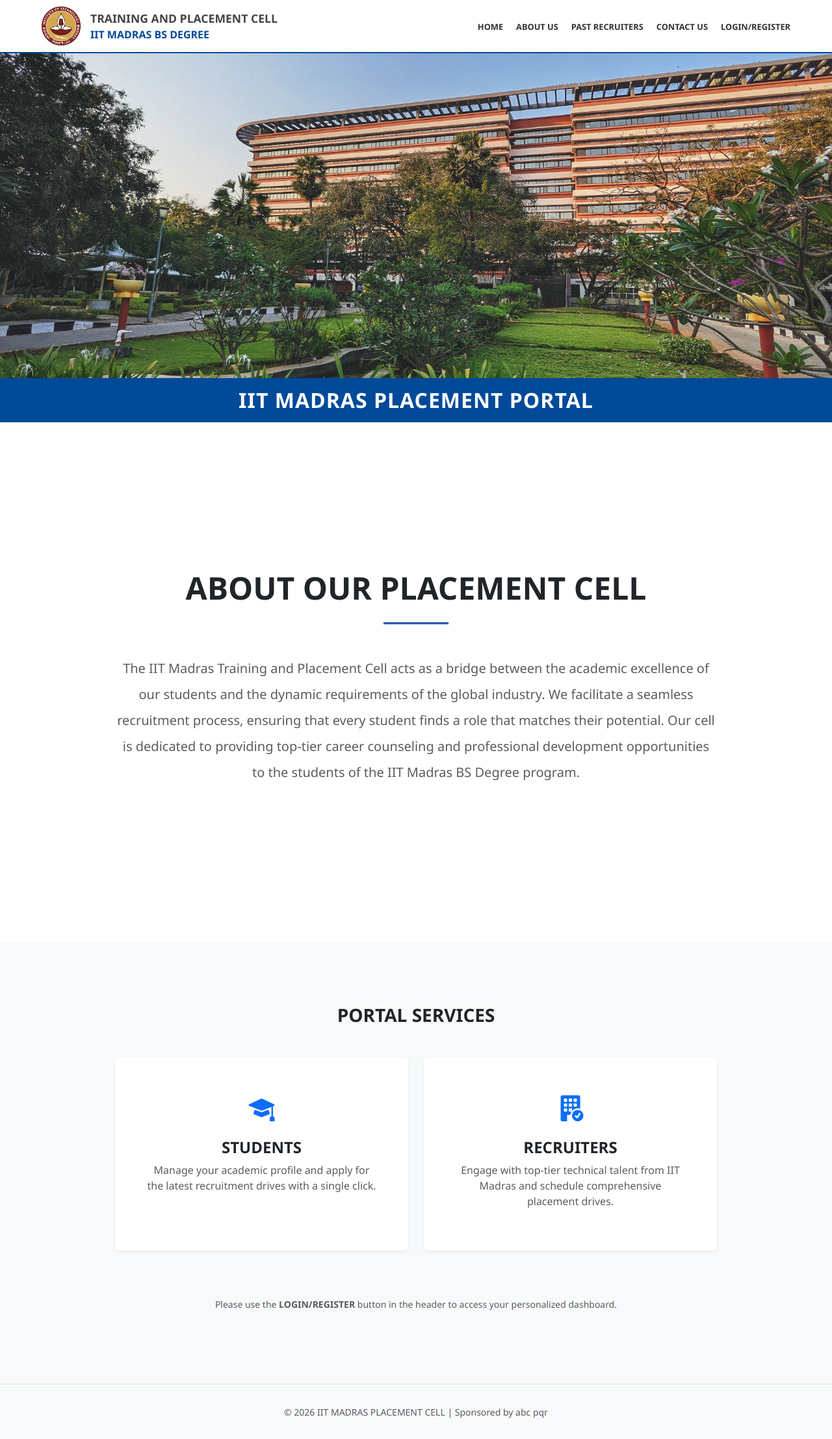
After one commit to sudee73/placement_folder_24f3003557, a Flask app: page / in a window 1280 px wide. The commit adds this page. Shown: the whole page at 65% size. Run offline with Flask 3, Linux system fonts and the light colour scheme.

Commit message:
changes in redirecting pages
made some changes in redirecting to different page after clicking on the button

```diff
--- a/app.py
+++ b/app.py
@@ -12,7 +12,7 @@ db = SQLAlchemy(app)
 login_manager = LoginManager(app)
 login_manager.login_view = 'login'
 
-# --- DATABASE MODELS ---
+
 
 class User(UserMixin, db.Model):
     id = db.Column(db.Integer, primary_key=True)
@@ -49,7 +49,7 @@ class Application(db.Model):
 def load_user(user_id):
     return User.query.get(int(user_id))
 
-# --- ROUTES ---
+
 
 @app.route('/')
 def index():
@@ -58,6 +58,7 @@ def index():
 
 @app.route('/login', methods=['GET', 'POST'])
 def login():
+    # If already logged in, send them away from the login page
     if current_user.is_authenticated:
         return redirect_user_to_dashboard(current_user)
 
@@ -66,12 +67,15 @@ def login():
         password = request.form.get('password')
         user = User.query.filter_by(username=username).first()
 
-        if user and user.password == password: # In production, use password hashing!
+        if user and user.password == password:
             login_user(user)
+            flash("Welcome back!")
             return redirect_user_to_dashboard(user)
         else:
-            flash("Invalid credentials. Please try again.")
+            flash("Invalid Username or Password. Please try again.")
+            return redirect(url_for('login')) # Stay on the login page if failed
 
+    # This renders the COMPLETELY NEW login page
     return render_template('login.html')
 
 def redirect_user_to_dashboard(user):
@@ -81,7 +85,14 @@ def redirect_user_to_dashboard(user):
         return redirect(url_for('company_dashboard'))
     return redirect(url_for('student_dashboard'))
 
-# --- DASHBOARDS ---
+def redirect_user_to_dashboard(user):
+    if user.role == 'admin':
+        return redirect(url_for('admin_dashboard'))
+    elif user.role == 'company':
+        return redirect(url_for('company_dashboard'))
+    return redirect(url_for('student_dashboard'))
+
+
 
 @app.route('/admin/dashboard')
 @login_required
@@ -89,7 +100,7 @@ def admin_dashboard():
     if current_user.role != 'admin':
         return redirect(url_for('index'))
 
-    # SEARCH LOGIC
+
     search_query = request.args.get('q', '')
     if search_query:
         students = StudentProfile.query.filter(StudentProfile.full_name.contains(search_query)).all()
@@ -124,7 +135,11 @@ def logout():
     logout_user()
     return redirect(url_for('index'))
 
-# --- DATABASE INITIALIZATION ---
+@app.route('/past_recruiters')
+def past_recruiters():
+    flash("Thank you for visiting, We will update it shortly")
+    return redirect(url_for('index'))
+
 
 if __name__ == '__main__':
     with app.app_context():
--- a/templates/base.html
+++ b/templates/base.html
@@ -5,11 +5,11 @@
     <meta name="viewport" content="width=device-width, initial-scale=1.0">
     <title>IIT MADRAS PLACEMENT PORTAL</title>
     <link href="https://cdn.jsdelivr.net/npm/bootstrap@5.3.0/dist/css/bootstrap.min.css" rel="stylesheet">
+    <link rel="stylesheet" href="https://cdn.jsdelivr.net/npm/bootstrap-icons@1.11.1/font/bootstrap-icons.css">
 
     <style>
-        body { font-family: 'Segoe UI', Arial, sans-serif; margin: 0; padding: 0; overflow-x: hidden; }
+        body { font-family: 'Segoe UI', Arial, sans-serif; margin: 0; padding: 0; scroll-behavior: smooth; }
 
-        /* Fixed Top Header */
         .header-section {
             background: #fff;
             padding: 10px 5%;
@@ -17,33 +17,33 @@
             display: flex;
             justify-content: space-between;
             align-items: center;
+            position: sticky;
+            top: 0;
+            z-index: 1000;
         }
-        .logo-box { display: flex; align-items: center; }
+        .logo-box { display: flex; align-items: center; cursor: pointer; }
         .logo-img { height: 60px; margin-right: 15px; }
         .header-text b { color: #444; font-size: 1.1rem; display: block; }
         .header-text span { color: #004a99; font-weight: bold; font-size: 1rem; }
 
         /* Navigation Links */
         .nav-links { list-style: none; display: flex; gap: 20px; margin: 0; padding: 0; }
-        .nav-links a { text-decoration: none; color: #333; font-weight: 600; font-size: 0.8rem; }
+        .nav-links a { text-decoration: none; color: #333; font-weight: 600; font-size: 0.8rem; text-transform: uppercase; }
+        .nav-links a:hover { color: #004a99; }
 
-        /* THE PHOTO SECTION - Fixed Standard Size */
         .hero-box {
             width: 100%;
-            height: 450px; /* Standard screen height for a hero image */
-            background: #f0f0f0;
-            display: flex;
-            justify-content: center;
-            align-items: center;
+            height: 500px;
+            background: #000;
             position: relative;
+            overflow: hidden;
         }
         .hero-box img {
             width: 100%;
             height: 100%;
-            object-fit: cover; /* Fits the building perfectly to the width */
+            object-fit: cover;
         }
 
-        /* The Blue Title Bar */
         .blue-bar {
             background: #004a99;
             color: white;
@@ -53,13 +53,13 @@
         }
         .blue-bar h1 { margin: 0; font-size: 2rem; font-weight: 800; letter-spacing: 1px; }
 
-        .content-area { padding: 40px 0; }
+        footer { background: #f8f9fa; padding: 30px 0; border-top: 1px solid #ddd; }
     </style>
 </head>
 <body>
 
     <header class="header-section">
-        <div class="logo-box">
+        <div class="logo-box" onclick="location.href='{{ url_for('index') }}'">
             <img src="{{ url_for('static', filename='IITM_Logo.png') }}" class="logo-img">
             <div class="header-text">
                 <b>TRAINING AND PLACEMENT CELL</b>
@@ -68,18 +68,20 @@
         </div>
         <nav>
             <ul class="nav-links">
-                <li><a href="/">HOME</a></li>
-                <li><a href="#">ABOUT US</a></li>
-                <li><a href="#">PAST RECRUITERS</a></li>
+                <li><a href="{{ url_for('index') }}">HOME</a></li>
+                <li><a href="#about-section">ABOUT US</a></li>
+                <li><a href="{{ url_for('past_recruiters') }}">PAST RECRUITERS</a></li>
+                <li><a href="#" data-bs-toggle="modal" data-bs-target="#contactModal">CONTACT US</a></li>
                 {% if current_user.is_authenticated %}
                     <li><a href="/logout" style="color: red;">LOGOUT</a></li>
                 {% else %}
-                    <li><a href="/login">LOGIN/REGISTER</a></li>
+                    <li><a href="{{ url_for('login') }}">LOGIN/REGISTER</a></li>
                 {% endif %}
             </ul>
         </nav>
     </header>
 
+    {% if request.endpoint != 'login' %}
     <div class="hero-box">
         <img src="{{ url_for('static', filename='Placement_Hero.jpg') }}">
     </div>
@@ -87,16 +89,50 @@
     <div class="blue-bar">
         <h1>IIT MADRAS PLACEMENT PORTAL</h1>
     </div>
+    {% endif %}
 
-    <main class="content-area">
-        <div class="container">
-            {% block content %}{% endblock %}
-        </div>
+
+
+    <main>
+        {% with messages = get_flashed_messages() %}
+          {% if messages %}
+            {% for message in messages %}
+              <div class="alert alert-primary alert-dismissible fade show text-center rounded-0 mb-0" role="alert">
+                <b>{{ message }}</b>
+                <button type="button" class="btn-close" data-bs-dismiss="alert" aria-label="Close"></button>
+              </div>
+            {% endfor %}
+          {% endif %}
+        {% endwith %}
+
+        {% block content %}{% endblock %}
     </main>
 
-    <footer class="text-center py-4 border-top bg-light">
-        <small class="text-muted">© 2026 IIT MADRAS PLACEMENT CELL | Sponsored by abc pqr</small>
+    <div class="modal fade" id="contactModal" tabindex="-1" aria-hidden="true">
+      <div class="modal-dialog modal-dialog-centered">
+        <div class="modal-content border-0 shadow">
+          <div class="modal-header bg-primary text-white">
+            <h5 class="modal-title fw-bold">CONTACT US</h5>
+            <button type="button" class="btn-close btn-close-white" data-bs-dismiss="modal" aria-label="Close"></button>
+          </div>
+          <div class="modal-body text-center p-5">
+            <i class="bi bi-telephone-fill fs-1 text-primary mb-3"></i>
+            <h4 class="fw-bold">123456789</h4>
+            <p class="text-muted">For technical assistance or recruitment queries</p>
+            <hr>
+            <i class="bi bi-envelope-at-fill fs-2 text-primary mb-2"></i>
+            <p class="lead fw-semibold">abc@gmail.com</p>
+          </div>
+        </div>
+      </div>
+    </div>
+
+    <footer>
+        <div class="container text-center">
+            <small class="text-muted">© 2026 IIT MADRAS PLACEMENT CELL | Sponsored by abc pqr</small>
+        </div>
     </footer>
 
+    <script src="https://cdn.jsdelivr.net/npm/bootstrap@5.3.0/dist/js/bootstrap.bundle.min.js"></script>
 </body>
 </html>
--- /dev/null
+++ b/templates/index.html
@@ -0,0 +1,52 @@
+{% extends "base.html" %}
+
+{% block content %}
+<section id="about-section" class="d-flex align-items-center bg-white" style="min-height: 100vh; padding: 100px 0;">
+    <div class="container">
+        <div class="row justify-content-center text-center">
+            <div class="col-md-10">
+                <h2 class="display-5 fw-bold text-dark mb-4">ABOUT OUR PLACEMENT CELL</h2>
+                <hr class="mx-auto bg-primary mb-5" style="width: 100px; height: 3px; opacity: 1;">
+                <p class="lead text-muted lh-lg">
+                    The IIT Madras Training and Placement Cell acts as a bridge between the academic excellence of our students
+                    and the dynamic requirements of the global industry. We facilitate a seamless recruitment process,
+                    ensuring that every student finds a role that matches their potential. Our cell is dedicated to
+                    providing top-tier career counseling and professional development opportunities to the
+                    students of the IIT Madras BS Degree program.
+                </p>
+            </div>
+        </div>
+    </div>
+</section>
+
+<section class="py-5 bg-light shadow-inner">
+    <div class="container text-center py-5">
+        <h3 class="fw-bold mb-5">PORTAL SERVICES</h3>
+        <div class="row g-4 justify-content-center">
+            <div class="col-md-5">
+                <div class="card h-100 border-0 shadow-sm p-5 transition-card">
+                    <i class="bi bi-mortarboard-fill fs-1 text-primary mb-3"></i>
+                    <h4 class="fw-bold">STUDENTS</h4>
+                    <p class="text-muted">Manage your academic profile and apply for the latest recruitment drives with a single click.</p>
+                </div>
+            </div>
+            <div class="col-md-5">
+                <div class="card h-100 border-0 shadow-sm p-5 transition-card">
+                    <i class="bi bi-building-fill-check fs-1 text-primary mb-3"></i>
+                    <h4 class="fw-bold">RECRUITERS</h4>
+                    <p class="text-muted">Engage with top-tier technical talent from IIT Madras and schedule comprehensive placement drives.</p>
+                </div>
+            </div>
+        </div>
+
+        <div class="mt-5 pt-4">
+            <p class="text-muted small">Please use the <b>LOGIN/REGISTER</b> button in the header to access your personalized dashboard.</p>
+        </div>
+    </div>
+</section>
+
+<style>
+    .transition-card { transition: all 0.3s ease; }
+    .transition-card:hover { transform: translateY(-10px); box-shadow: 0 1rem 3rem rgba(0,0,0,.175)!important; }
+</style>
+{% endblock %}
```
Also changed, not shown: static/Placement_Hero.jpg.
